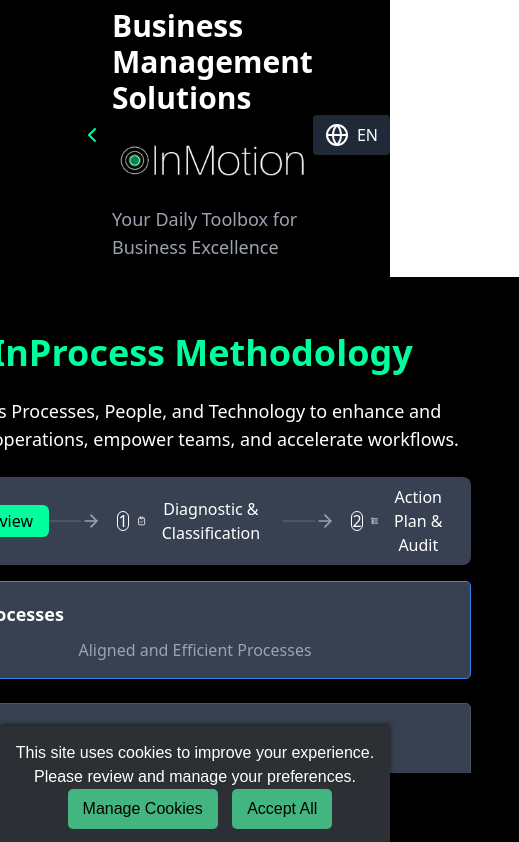
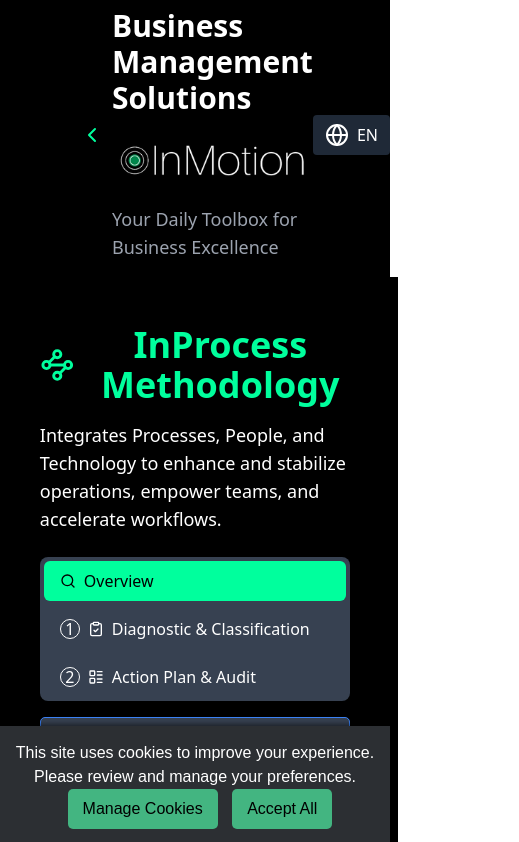
Before and after one commit to beloureiro/NS3, a React (Create React App) app: page /NS3/inprocess in a window 390 px wide. Shown: the top 842 px of the page, 519 px wide, since content can reach past the window. Built offline with nearby package versions, Linux system fonts and the light colour scheme.

Commit message:
Inprocess responsivo

```diff
--- a/src/Solutions/Inprocess.js
+++ b/src/Solutions/Inprocess.js
@@ -84,14 +84,14 @@ const AdvancedAnalysisExplanation = ({ language }) => {
   const t = translations[language];
   return (
     <div className="bg-slate-800 p-4 rounded-lg">
-      <div className="flex items-center justify-center gap-4">
+      <div className="flex flex-col md:flex-row items-center justify-center gap-4">
         <div className="bg-slate-700 p-3 rounded-lg flex flex-col items-center w-full md:w-[30%]">
           <Waypoints className="text-emerald-400 mb-2" size={28} />
           <p className="text-slate-300 text-sm text-center">
             {t.processMapping}
           </p>
         </div>
-        <ArrowRightLeft className="text-emerald-400" size={24} />
+        <ArrowRightLeft className="text-emerald-400 hidden md:block" size={24} />
         <div className="bg-slate-700 p-3 rounded-lg flex flex-col items-center w-full md:w-[30%]">
           <div className="flex items-center gap-4 mb-2">
             <Cpu className="text-emerald-400" size={28} />
@@ -100,7 +100,7 @@ const AdvancedAnalysisExplanation = ({ language }) => {
           </div>
           <p className="text-slate-300 text-sm text-center">{t.aiProcessing}</p>
         </div>
-        <ArrowRightLeft className="text-emerald-400" size={24} />
+        <ArrowRightLeft className="text-emerald-400 hidden md:block" size={24} />
         <div className="bg-slate-700 p-3 rounded-lg flex flex-col items-center w-full md:w-[30%]">
           <Grid2x2 className="text-emerald-400 mb-2" size={28} />
           <p className="text-slate-300 text-sm text-center">
@@ -161,7 +161,7 @@ const InProcessMethodology = ({ language, setLanguage }) => {
 
   return (
     <div className="bg-black text-white">
-      <div className="max-w-screen-lg mx-auto px-6 py-6" style={{ height: 'calc(100vh - 300px)' }}> {/* Ajuste o 300px conforme a altura do seu footer */}
+      <div className="max-w-screen-lg mx-auto px-6 py-6">
         <Card className="bg-gray-800 border-gray-700 h-full">
           <CardContent className="p-6 h-full flex flex-col">
             {/* Header fixo */}
@@ -181,16 +181,17 @@ const InProcessMethodology = ({ language, setLanguage }) => {
                 onTabChange={handleTabChange}
               >
                 {/* Tab navigation */}
-                <div className="relative flex justify-between items-center w-full bg-gray-700 p-1 rounded-lg">
+                <div className="relative flex flex-col md:flex-row md:justify-between items-center w-full bg-gray-700 p-1 rounded-lg">
                   <TabsTrigger
                     value="overview"
-                    className="relative flex items-center space-x-2 px-4 py-1 rounded-md transition-all"
+                    className="relative flex items-center space-x-2 px-4 py-2 rounded-md transition-all w-full md:w-auto"
                   >
                     <Search className="w-4 h-4" />
                     <span>{t.overview}</span>
                   </TabsTrigger>
 
-                  <div className="flex items-center">
+                  {/* Setas e linhas ocultas em mobile */}
+                  <div className="flex items-center hidden md:flex">
                     <div
                       className={`h-0.5 w-8 transition-colors duration-300 ${
                         currentTab === "overview"
@@ -209,7 +210,7 @@ const InProcessMethodology = ({ language, setLanguage }) => {
 
                   <TabsTrigger
                     value="diagnostic"
-                    className="relative flex items-center space-x-2 px-4 py-1 rounded-md transition-all"
+                    className="relative flex items-center space-x-2 px-4 py-2 rounded-md transition-all w-full md:w-auto mt-2 md:mt-0"
                   >
                     <div className="flex items-center space-x-2">
                       <div
@@ -226,7 +227,8 @@ const InProcessMethodology = ({ language, setLanguage }) => {
                     </div>
                   </TabsTrigger>
 
-                  <div className="flex items-center">
+                  {/* Setas e linhas ocultas em mobile */}
+                  <div className="flex items-center hidden md:flex">
                     <div
                       className={`h-0.5 w-8 transition-colors duration-300 ${
                         currentTab === "action" ? "bg-[#00ff9d]" : "bg-gray-600"
@@ -243,7 +245,7 @@ const InProcessMethodology = ({ language, setLanguage }) => {
 
                   <TabsTrigger
                     value="action"
-                    className="relative flex items-center space-x-2 px-4 py-1 rounded-md transition-all"
+                    className="relative flex items-center space-x-2 px-4 py-2 rounded-md transition-all w-full md:w-auto mt-2 md:mt-0"
                   >
                     <div className="flex items-center space-x-2">
                       <div
@@ -317,7 +319,7 @@ const InProcessMethodology = ({ language, setLanguage }) => {
 
                 <TabsContent value="action" className="space-y-6">
                   <div className="bg-slate-800 p-4 rounded-lg">
-                    <div className="flex items-center justify-center gap-4">
+                    <div className="flex flex-col md:flex-row items-center justify-center gap-4">
                       <div className="bg-slate-700 p-3 rounded-lg flex flex-col items-center w-full md:w-[35%]">
                         <div className="bg-slate-600/50 p-2 rounded-full mb-2">
                           <Target className="text-emerald-400 w-8 h-8" />
@@ -330,7 +332,8 @@ const InProcessMethodology = ({ language, setLanguage }) => {
                         </p>
                       </div>
 
-                      <div className="flex flex-col items-center justify-center">
+                      {/* Setas ocultas em mobile */}
+                      <div className="flex flex-col items-center justify-center hidden md:flex">
                         <ArrowRightLeft className="text-emerald-400 w-5 h-5 mb-1" />
                         <span className="text-slate-400 text-xs">
                           {t.continuous}
```
